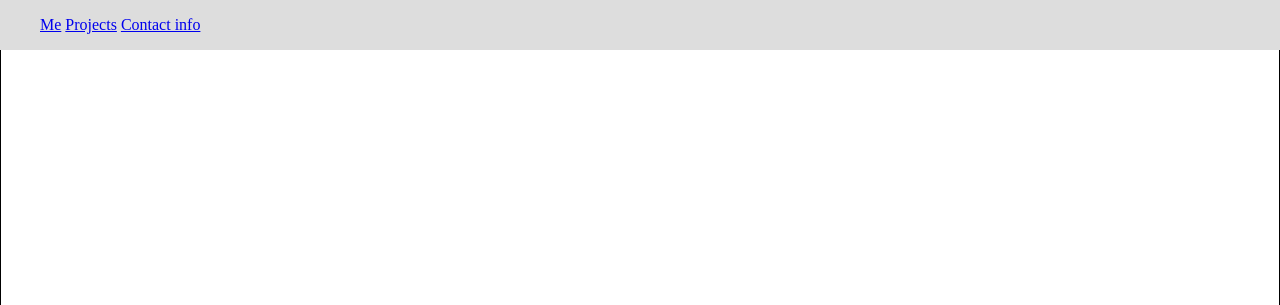
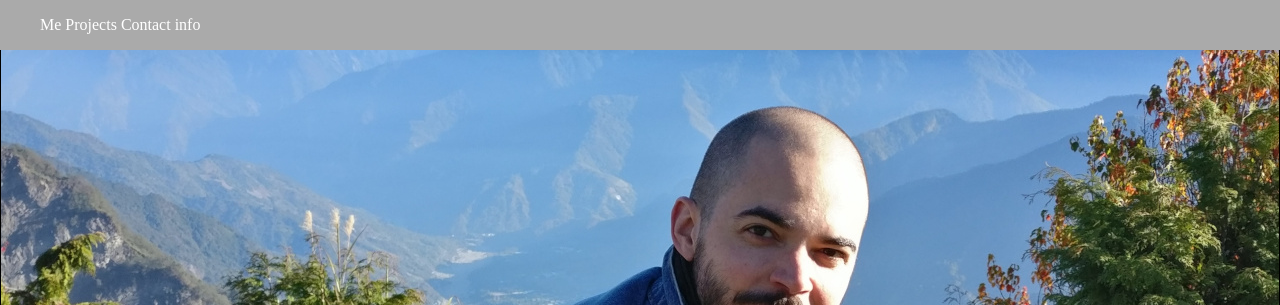
Before and after one commit to csc473s2019-webdev/hw3-p4-personal-portfolio-practice-with-html-css-ian-s-mcb, a plain HTML site: page index.html in a window 1280 px wide. Shown: the top 305 px of the page. Drawn offline with Linux system fonts and the light colour scheme.

Commit message:
Use neutral gray/brown color, add personal photo

```diff
--- a/index.css
+++ b/index.css
@@ -1,24 +1,37 @@
 body {
   margin: 0;
+  background-color: #999;
 }
 nav#navbar {
   position: fixed;
   width: 100%;
-  background-color: #ddd;
+  background-color: #aaa;
 }
 nav#navbar li {
   list-style: none;
   display: inline;
 }
+nav#navbar a {
+  color: #fff;
+  text-decoration: none;
+}
+nav#navbar a:hover {
+  text-decoration: underline;
+}
 section#welcome-section {
-  min-height: 65vh;
-  padding-top: 35vh;
+  min-height: 40vh;
+  padding-top: 60vh;
   border: 1px solid #000;
   font-family: 'Shadows Into Light', cursive;
   font-size: 1.5em;
+  background-image: url('./images/bg-1024x768.jpg');
+  background-repeat:no-repeat;
+  background-position: center;
+  color: #fff;
 }
 section#welcome-section > h1 {
   text-align: center;
+  background-color: #99999980;
 }
 .project-tile {
   display: inline-block;
@@ -29,6 +42,9 @@ section#welcome-section > h1 {
   border: 1px solid #000;
 }
 @media screen and (min-width: 900px) {
+  section#welcome-section {
+    background-image: url('./images/bg-1920x1440.jpg');
+  }
   .project-tile {
     margin: 25px;
   }
```
Also changed, not shown: images/bg-1024x768.jpg (added), images/bg-1920x1440.jpg (added).
